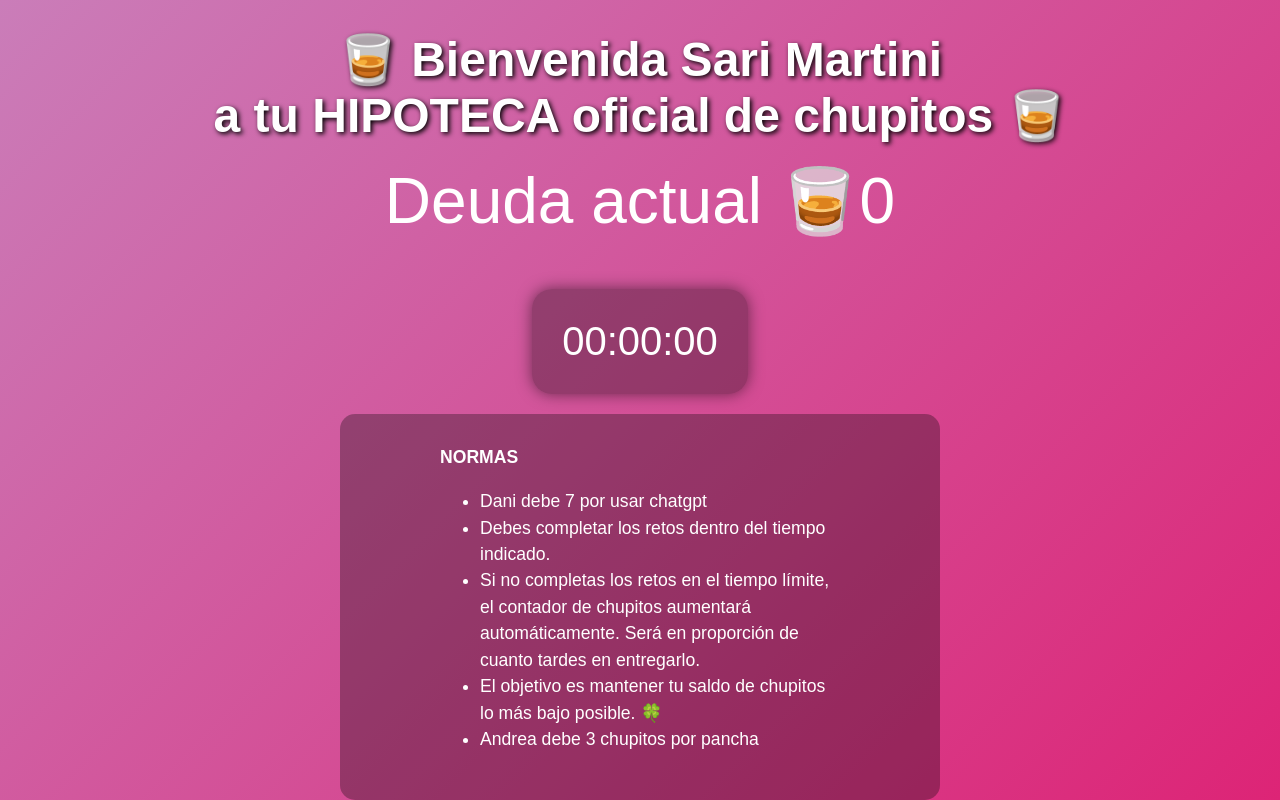
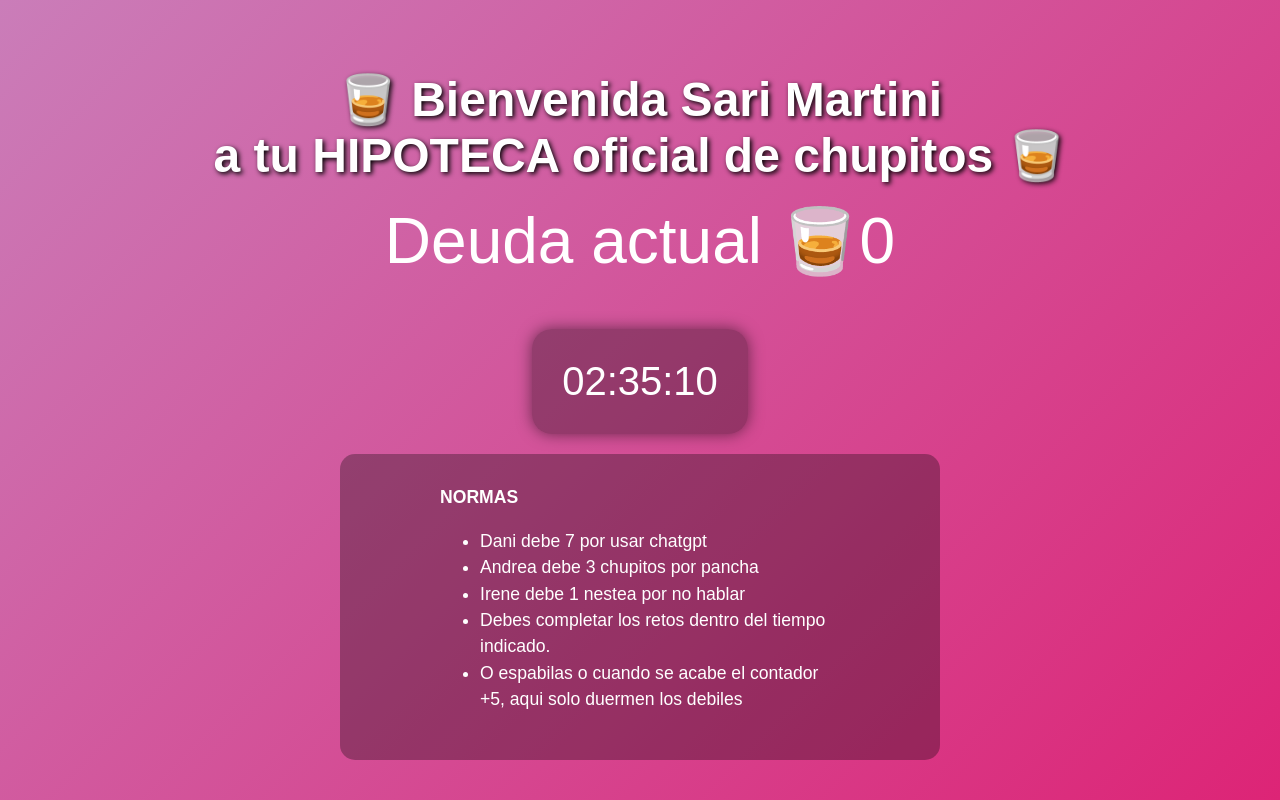
Before and after one commit to saralvareztwitter-cyber/despedidahumildes, a plain HTML site: page index.html in a window 1280 px wide. Drawn offline with Linux system fonts and the light colour scheme.

Commit message:
Update index.html

```diff
--- a/index.html
+++ b/index.html
@@ -84,7 +84,7 @@ setInterval(() => {
 // ------------------------------
 
 // Fecha objetivo del countdown
-let fechaObjetivo = new Date("2026-03-02T20:59:59+01:00"); // Ajusta la fecha según necesites
+let fechaObjetivo = new Date("2026-03-04T23:59:59+01:00"); // Ajusta la fecha según necesites
 
 function actualizarCountdown() {
     let ahora = new Date();
@@ -110,10 +110,10 @@ actualizarCountdown();
     <strong>NORMAS</strong>
     <ul>
         <li>Dani debe 7 por usar chatgpt</li>
+        <li>Andrea debe 3 chupitos por pancha</li>
+        <li>Irene debe 1 nestea por no hablar</li>
         <li>Debes completar los retos dentro del tiempo indicado.</li>
-        <li>Si no completas los retos en el tiempo límite, el contador de chupitos aumentará automáticamente. Será en proporción de cuanto tardes en entregarlo.</li>
-        <li>El objetivo es mantener tu saldo de chupitos lo más bajo posible. 🍀</li>
-        <li>Andrea debe 3 chupitos por pancha</li>
+        <li>O espabilas o cuando se acabe el contador +5, aqui solo duermen los debiles</li>
     </ul>
 </div>
 
```
